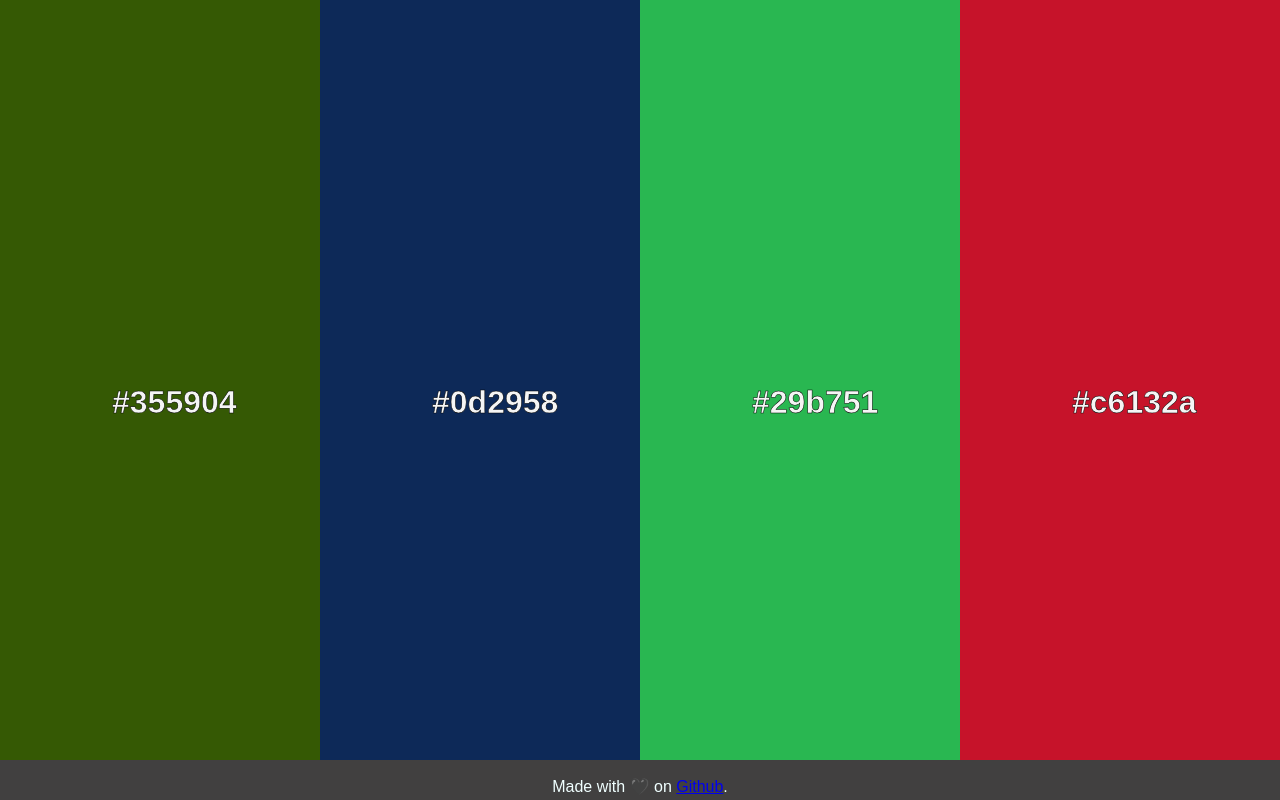
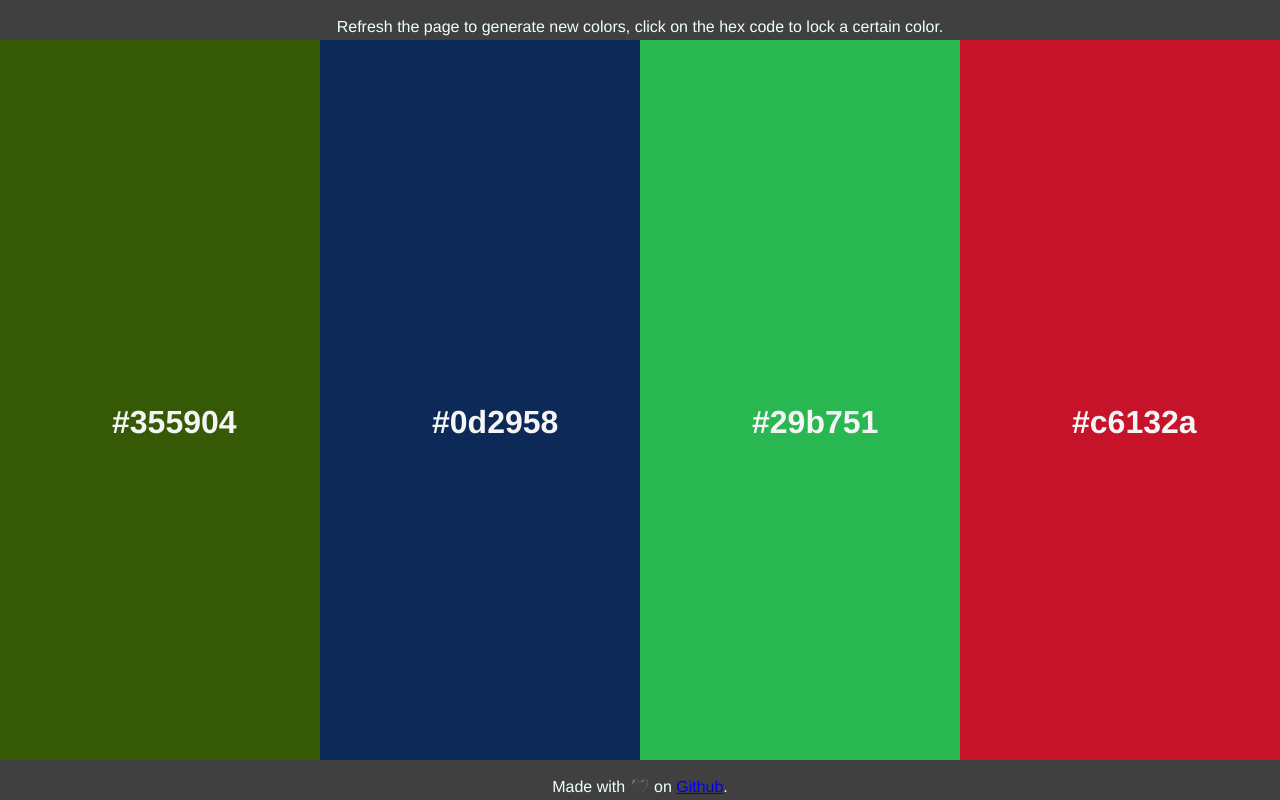
Before and after one commit to timothyac/palette-gen, a Vue app: page / in a window 1280 px wide. Built offline with nearby package versions, Linux system fonts and the light colour scheme.

Commit message:
Added Header. Added visual text change for locking colors

```diff
--- a/src/App.vue
+++ b/src/App.vue
@@ -1,5 +1,6 @@
 <template>
   <div id="app">
+    <Header/>
     <Grid/>
     <Footer/>
   </div>
@@ -7,13 +8,15 @@
 
 <script>
 import Grid from "./components/Grid.vue";
+import Header from "./components/Header.vue";
 import Footer from "./components/Footer.vue";
 
 export default {
   name: "app",
   components: {
     Grid,
-    Footer
+    Footer,
+    Header
   }
 };
 </script>
@@ -25,7 +28,7 @@ export default {
   padding: 0;
 }
 body {
-  font-family: Arial, Helvetica, sans-serif;
+  font-family: Helvetica, sans-serif;
   line-height: 1.4;
 }
 </style>
--- a/src/components/ColorBlock.vue
+++ b/src/components/ColorBlock.vue
@@ -1,6 +1,6 @@
 <template>
   <div :style="{'background-color':colorCode}">
-    <h1 @click="checkLocalStorage">{{ colorCode }}</h1>
+    <h1 @click="checkLocalStorage" v-bind:class="[isLocked?'locked':'unlocked']">{{ colorCode }}</h1>
   </div>
 </template>
 
@@ -18,18 +18,21 @@ export default {
       // if  true, it will delete previous storage, if not it will add
       if (localStorageCheck && localStorageCheck != "") {
         localStorage.removeItem(`position ${this.colorBlockId}`);
+        this.isLocked = false;
       } else {
         localStorage.setItem(
           `position ${this.colorBlockId}`,
           JSON.stringify(this.colorCode)
         );
+        this.isLocked = true;
       }
 
       return;
     }
   },
-  data() {
+  data: function() {
     let colorCode = "";
+    let isLocked = null;
 
     // check local storage to see if anything is in there on load
     let localStorageCheck = JSON.parse(
@@ -40,6 +43,7 @@ export default {
       // assign color code if there is one based on position
       colorCode = localStorageCheck;
       console.log(localStorageCheck);
+      isLocked = true;
     } else {
       // generate random hex code
       colorCode =
@@ -47,8 +51,9 @@ export default {
         Math.random()
           .toString(16)
           .substring(3, 9);
+      isLocked = false;
     }
-    return { colorCode };
+    return { colorCode, isLocked };
   }
 };
 </script>
@@ -59,12 +64,19 @@ div {
   height: 100%;
 }
 
-h1 {
+h1.unlocked {
   position: absolute;
   top: 50%;
   left: 35%;
   width: auto;
   color: whitesmoke;
-  -webkit-text-stroke: 0.5px black;
+}
+
+h1.locked {
+  position: absolute;
+  top: 50%;
+  left: 35%;
+  width: auto;
+  color: black;
 }
 </style>
--- a/src/components/Grid.vue
+++ b/src/components/Grid.vue
@@ -24,7 +24,7 @@ export default {
   background: #555;
   display: grid;
   grid-template-columns: repeat(4, 1fr);
-  height: 95vh;
+  height: 90vh;
 }
 
 @media (max-width: 800px) {
--- /dev/null
+++ b/src/components/Header.vue
@@ -0,0 +1,22 @@
+<template>
+  <div class="header">
+    <p>Refresh the page to generate new colors, click on the hex code to lock a certain color.</p>
+  </div>
+</template>
+
+<script>
+export default {
+  name: "Header"
+};
+</script>
+
+<style scoped>
+.header {
+  padding: 1rem 0;
+  background: rgb(65, 64, 64);
+  width: 100%;
+  height: 5vh;
+  color: azure;
+  text-align: center;
+}
+</style>
```
